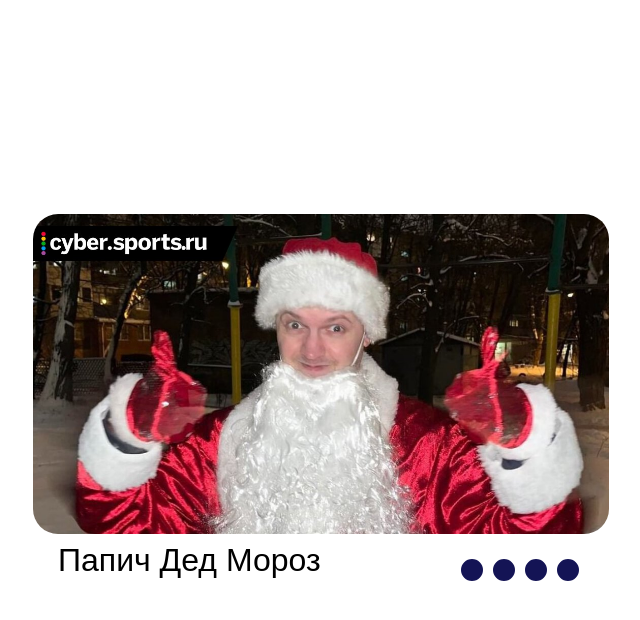
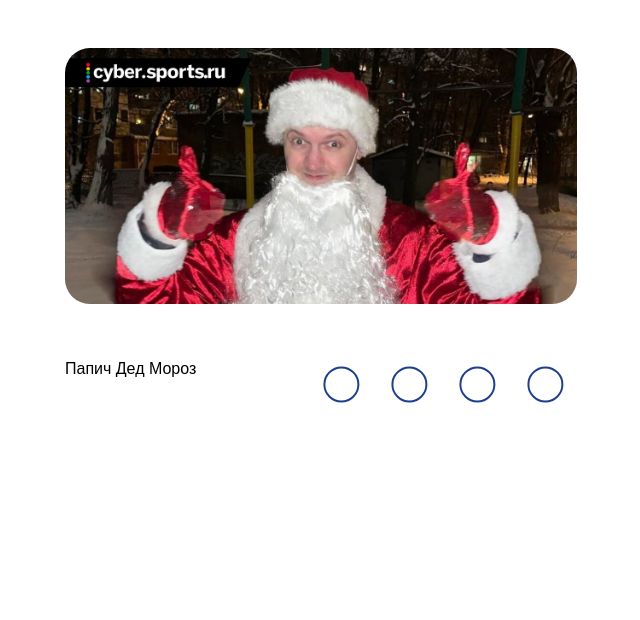
Before and after one commit to pupixipup/cssMemSlider, a plain HTML site: page index.html in a window 1280 px wide. Shown: the whole page, without its empty margins (319-959 px from the left). Drawn offline with Linux system fonts and the light colour scheme.

Commit message:
feat: remove js from slider

```diff
--- a/index.html
+++ b/index.html
@@ -9,19 +9,31 @@
   <title>Mem Slider</title>
 </head>
 <body>
-<div class="slider">
-  <div class="slider__wrapper">
-    <img class="slider__slide" src="assets/013aba.jpg" alt="Папич Дед Мороз">
-    <img class="slider__slide" src="assets/Fotkayushchiy-Papich.webp" alt="Папич фоткает экран">
-    <img class="slider__slide" src="assets/maxresdefault.jpg" alt="Папич хвастается натсом">
-    <img class="slider__slide" src="assets/fe1081b0fcb6ef277d498815a2f6a5fd.jpg" alt="Папич показывает козу">
+  <div class="wrapper">
+    <input type="radio" name="point" id="slide1" checked>
+    <input type="radio" name="point" id="slide2">
+    <input type="radio" name="point" id="slide3">
+    <input type="radio" name="point" id="slide4">
+    <input type="radio" name="point" id="slide5">
+    <div class="slider">
+      <div class="slides slide1"></div>
+      <div class="slides slide2"></div>
+      <div class="slides slide3"></div>
+      <div class="slides slide4"></div>
+      <div class="slides slide5"></div>
+    </div>
+    <div class="text">
+      <p class="descriptions description1">Папич Дед Мороз</p>
+      <p class="descriptions description2">Папич кидает козу</p>
+      <p class="descriptions description3">Папич фоткает экран</p>
+      <p class="descriptions description4">Папич хвастается натсом</p>
+    <div class="controls">
+      <label for="slide1"></label>
+      <label for="slide2"></label>
+      <label for="slide3"></label>
+      <label for="slide4"></label>
+    </div>
+    </div>
   </div>
-  <div class="slider__bottom">
-    <p class="slider__text">Папич Дед Мороз</p>
-  <div class="controls">
-  </div>
-</div>
-</div>
 </body>
-<script src="main.js"></script>
 </html>
--- a/main.js
+++ /dev/null
@@ -1,30 +0,0 @@
-let slides = document.querySelectorAll('.slider__slide');
-let controls = document.querySelector('.controls');
-let slider = document.querySelector('.slider__wrapper');
-let slideWidth = document.querySelector('.slider__slide').offsetWidth;
-let sliderText = document.querySelector('.slider__text');
-for (let i = 0; i < slides.length; i++) {
-let dot = document.createElement('span');
-dot.classList.add('dot');
-dot.addEventListener('click', (e) => {
-  let dots = document.querySelectorAll('.dot');
-  dots.forEach( (item) => {
-    console.log(item);
-        item.classList.remove('_dot-active');
-  });
-  dot.classList.add('_dot-active');
-});
-dot.id = i;
-controls.append(dot);
-dot.addEventListener('click', () => {
-slider.style.transform = `translateX(-${i * slideWidth}px)`
-sliderText.classList.add('_fade');
-setTimeout(() => {
-  sliderText.classList.remove('_fade');
-  sliderText.innerText = slides[i].getAttribute('alt');
-}, 500);
-
-});
-}
-
-window.addEventListener('resize', () => {location.reload()});
--- a/style.css
+++ b/style.css
@@ -1,101 +1,146 @@
-body {
-  display: flex;
-  justify-content: center;
-  align-items: center;
-  height: 100vh;
-}
-.slider {
-  width: 45vw;
-  overflow: hidden;
-  flex-direction: column;
-}
-.slider__wrapper {
-  display: flex;
-  max-height: 25vw;
-  transition: 1s;
+.wrapper {
+  height: 20vw;
+  padding-top: 3rem;
+  margin: 0 auto;
+  position: relative;
+  width: 40vw;
 }
 
-@media (max-width: 1075px) {
-  .slider__wrapper {
-    max-height: 45vw;
-  }
-  .slider {
-    width: 80vw;
-  }
+.slider {
+  background-color: #ddd;
+  height: inherit;
+  overflow: hidden;
+  position: relative;
+  width: inherit;
+  border-radius: 25px;
 }
 
-.slider__slide {
-  border-radius: 25px;
-  object-fit: cover;
-  width: 100%;
-}
-.controls {
-  display: flex;
-  font-size: 24px;
-  margin-top: 20px;
+input {
+  display: none;
 }
 
-.dot {
-  width: 2rem;
-  height: 2rem;
-  background-color: rgb(20, 20, 85);
-  border-radius: 50%;
-  transition: 0.3s;
-  border: 5px solid white;
-}
-.dot:hover {
-  opacity: 0.7;
-  transition: 0.3s;
-  cursor: pointer;
+.slides {
+  height: inherit;
+  position: absolute;
+  width: inherit;
+  background-size: cover;
 }
 
-.dot:active {
-  background-color: rgb(33, 138, 230) !important;
+.slide1 {
+  background-image: url(assets/013aba.jpg);
 }
-.slider__bottom {
-  display: flex;
-  justify-content: space-between;
-  width: 100%;
-  padding-left: 25px;
-  padding-right: 25px;
-  align-items: center;
+.slide2 {
+  background-image: url(assets/fe1081b0fcb6ef277d498815a2f6a5fd.jpg);
+}
+.slide3 {
+  background-image: url(assets/Fotkayushchiy-Papich.webp);
+}
+.slide4 {
+  background-image: url(assets/maxresdefault.jpg);
 }
 
-.slider__text {
-  opacity: 1;
-  font-family: "Arial", sans-serif;
-  transition: 0.5s;
-  font-size: 2rem;
+
+.wrapper label {
+  padding: 1rem;
+  cursor: pointer;
+  display: inline-block;
+  height: 1rem;
+  margin: 2rem 1rem 0 1rem;
+  position: relative;
+  width: 1rem;
+  border-radius: 50%;
 }
 
-@media (max-width: 600px) {
-  .slider__text {
-    font-size: 1rem;
-  }
-  .slider__bottom {
-    flex-direction: column-reverse;
-  }
-  .controls {
-    margin-bottom: 15px;
-  }
-  .slider__slide {
-    border-radius: 20px;
-  }
-  .slider__text {
-    align-self: start;
-  }
+.wrapper label:after {
+  border: 2px solid rgb(30, 63, 141);
+  content: " ";
+  display: block;
+  height: 1rem;
+  width: 1rem;
+  padding: 1rem;
+  transform: translate(-1.1rem, -1.1rem);
+  border-radius: 50%;
 }
-/* 280px */
-._fade {
-  transition: 0.5s;
+
+.wrapper label {
+  cursor: pointer;
+  display: inline-block;
+  height: 0.5rem;
+  margin: 2rem 1rem 0 1rem;
+  position: relative;
+  width: 0.5rem;
+  -webkit-border-radius: 50%;
+  -moz-border-radius: 50%;
+  -o-border-radius: 50%;
+  border-radius: 50%;
+  -webkit-transition: background ease-in-out 0.5s;
+  -moz-transition: background ease-in-out 0.5s;
+  -o-transition: background ease-in-out 0.5s;
+  transition: background ease-in-out 0.5s;
+}
+
+.wrapper label:hover,
+#slide1:checked ~ .controls label:nth-of-type(1),
+#slide2:checked ~ .controls label:nth-of-type(2),
+#slide3:checked ~ .controls label:nth-of-type(3),
+#slide4:checked ~ .controls label:nth-of-type(4) {
+ background: rgb(30, 63, 141);
+}
+
+#slide1:checked + .controls label {
   opacity: 0;
 }
 
-._inactive {
-  opacity: 1;
+
+.wrapper label:hover {
+  opacity: .5;
+  transition: background ease-in-out 0.5s;
 }
 
-._dot-active {
-  transition: 0.5s;
-  background-color: rgb(120, 160, 201) !important;
+.slides {
+  height: inherit;
+  opacity: 0;
+  position: absolute;
+  width: inherit;
+  z-index: 0;
+  transition: transform ease-in-out 0.5s, opacity ease-in-out 0.5s;
 }
+
+#slide1:checked ~ .slider > .slide1,
+#slide2:checked ~ .slider > .slide2,
+#slide3:checked ~ .slider > .slide3,
+#slide4:checked ~ .slider > .slide4 {
+  opacity: 1;
+  z-index: 1;
+}
+
+
+#slide1:checked ~ .text > .description1,
+#slide2:checked ~ .text > .description2,
+#slide3:checked ~ .text > .description3,
+#slide4:checked ~ .text > .description4 {
+  display: block;
+  animation: fadeEffect 1s;
+}
+
+.descriptions {
+ font-family: 'Arial', sans-serif;
+ display: none;
+ animation: fadeEffect 1s;
+}
+
+@keyframes fadeEffect {
+  from {opacity: 0;}
+  to {opacity: 1;}
+}
+
+.text {
+margin-top: 2rem;
+justify-content: space-between;
+align-items: center;
+display: flex;
+}
+
+@media (max-width: 1150px) {
+
+}
```
